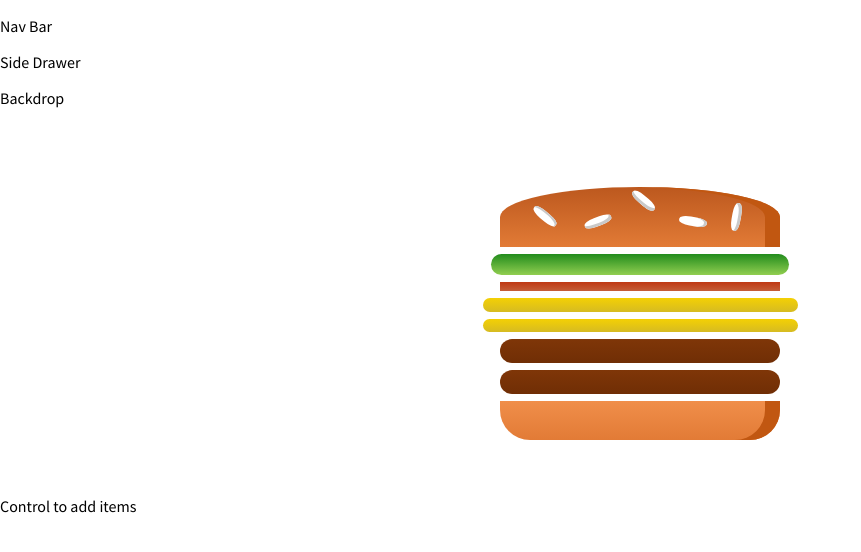
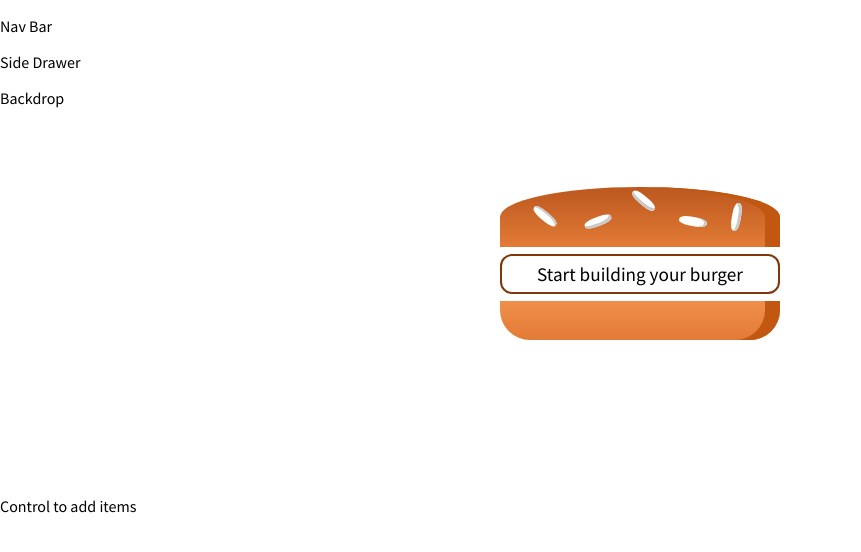
Before and after one commit to krtcotmo2/react_burger, a React (Create React App) app: page / in a window 1280 px wide. Shown: the top 552 px of the page, without its empty margins (0-861 px from the left). Built offline with nearby package versions, Linux system fonts and the light colour scheme.

Commit message:
Added condition of empty list of ingerdients

```diff
--- a/src/Components/Burger/Visualization/Visualization.js
+++ b/src/Components/Burger/Visualization/Visualization.js
@@ -10,7 +10,7 @@ const Visualization = (props) => {
   [props.ingredientList]);
 
   const topBun = props.isGluttenFree ? null : <Ingredient type='bread-top' key='Topbun0'/>;
-  const burgerStack = props.ingredientList.map( (ing, i) => {
+  const burgerStack = props.ingredientList.length === 0 ? <p className={visStyles.emptyBurger}>Start building your burger</p> : props.ingredientList.map( (ing, i) => {
     return (<Ingredient type={ing.type} key={ing.type+i+1}/>)
   });
   const bottomBun = props.isGluttenFree ? null : <Ingredient type='bread-bottom' key='Bottombun0'/>;
--- a/src/Components/Burger/Visualization/Visualization.module.css
+++ b/src/Components/Burger/Visualization/Visualization.module.css
@@ -7,6 +7,14 @@
   text-align: center;
   font-weight: bold;
   font-size: 1.2rem;
+}
+.emptyBurger{
+  border: 2px solid #7f3608;
+  width:80%;
+  border-radius: 12px;
+  padding:6px;
+  margin:0 auto;
+  font-weight: normal;
 }
 
 @media (min-width: 1000px) and (min-height: 700px){
--- a/src/Containers/Configurator/Cofigurator.js
+++ b/src/Containers/Configurator/Cofigurator.js
@@ -6,12 +6,7 @@ import AddIngresients from '../../Components/Burger/AddIngredients/AddIngredient
 class Configurator extends Component {
   state = {
     ingredientList: [
-      {type:'lettuce', cost:.5},
-      {type:'bacon', cost:1.99},
-      {type:'cheese', cost:1},
-      {type:'cheese', cost:1},
-      {type:'meat', cost:5.99},
-      {type:'meat', cost:5.99},
+
     ],
     isGluttenFree:false,
   }
```
